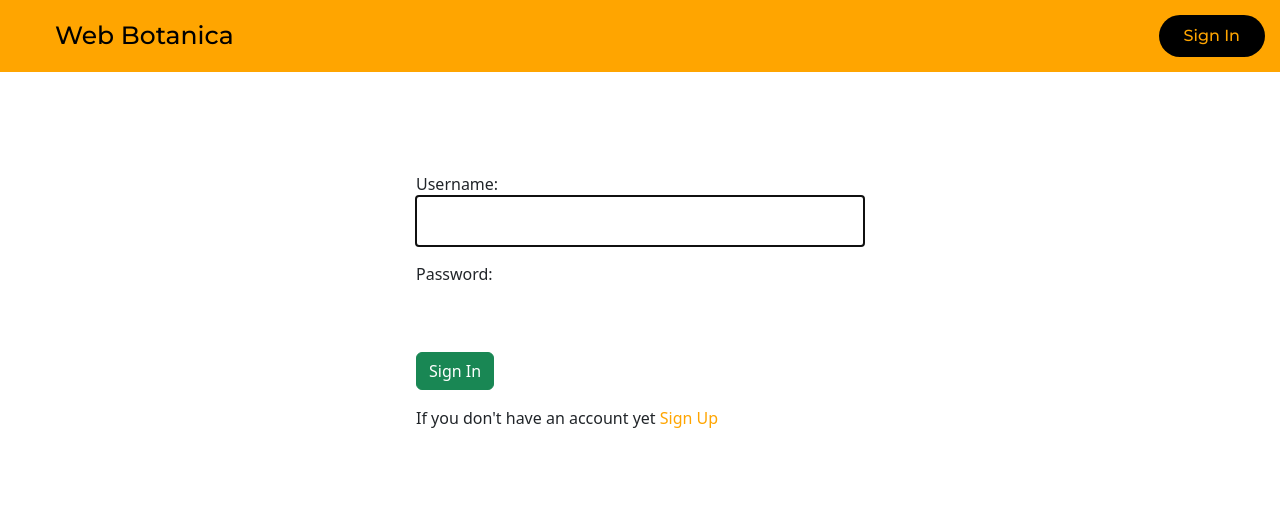
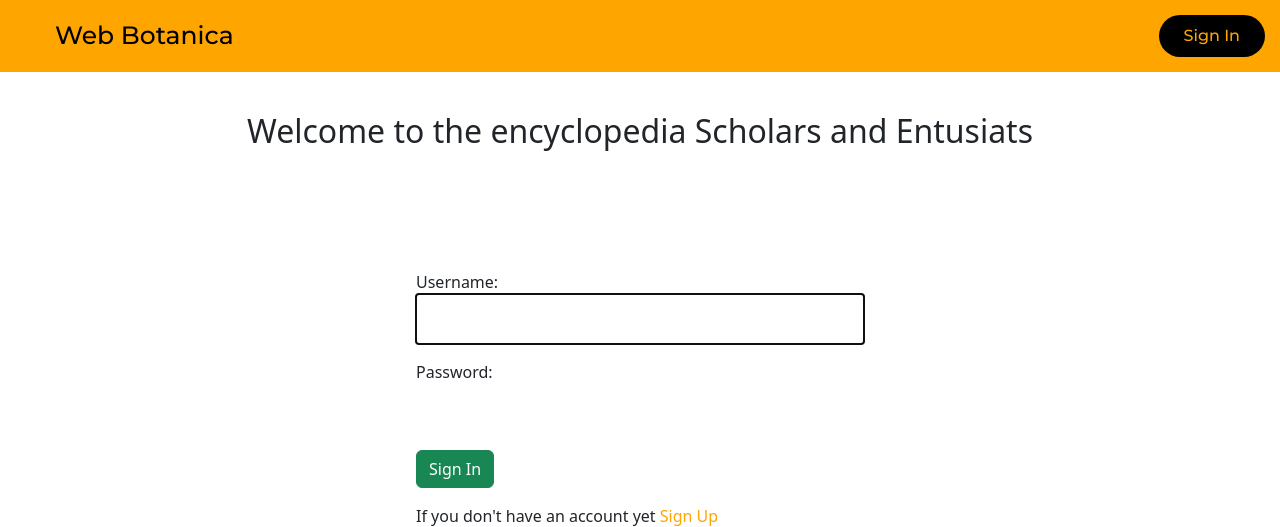
Before and after one commit to 2887ankit/DevOpsSec-WebApp, a Django app: page / in a window 1280 px wide. Shown: the top 527 px of the page. Run offline with Django 3.2, Linux system fonts and the light colour scheme.

Commit message:
updated signin.html

```diff
--- a/users/templates/users/signin.html
+++ b/users/templates/users/signin.html
@@ -5,6 +5,7 @@
         Go to... <a href="plants">Plants List</a></p>
         <p>Or add Plants <a href="/plants/add_plant">Add Plants</a></p>
 {% else %}
+    <h2 class="text_center">Welcome to the encyclopedia Scholars and Entusiats</h2>
     <form class=" signin-form" method="POST">
         {% csrf_token %}
         {{ form.as_p }}
```
Also changed, not shown: db.sqlite3.
